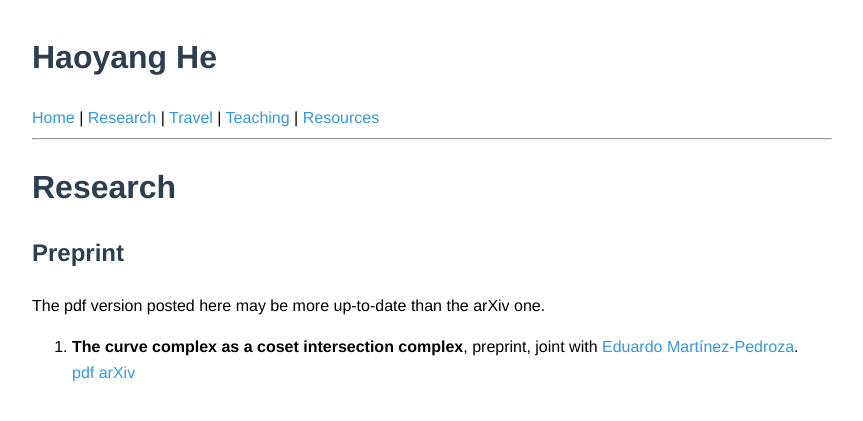
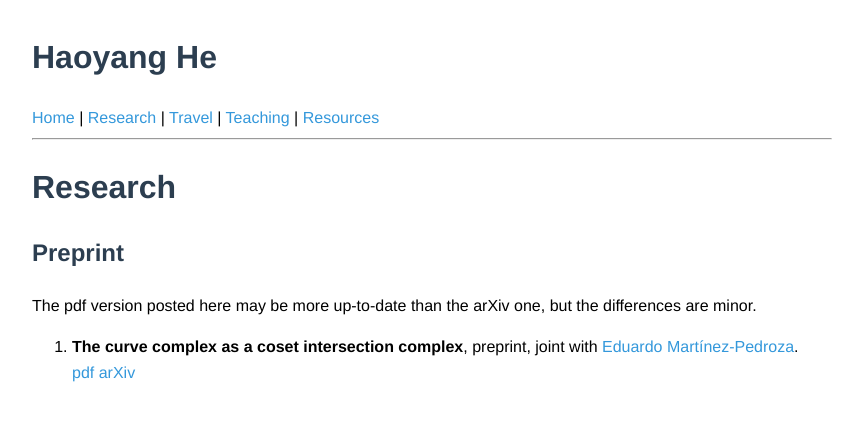
Before and after one commit to haoyang-he/haoyang-he.github.io, a Jekyll site: the page built from research.md, in a window 1280 px wide. Shown: the top 421 px of the page, without its empty margins (208-1071 px from the left). Built offline with Jekyll 4.4.1, drawn with Linux system fonts in a browser that asks for light colours.

Commit message:
Update research.md

```diff
--- a/research.md
+++ b/research.md
@@ -7,6 +7,6 @@ title: Research
 
 ## Preprint
 
-The pdf version posted here may be more up-to-date than the arXiv one.
+The pdf version posted here may be more up-to-date than the arXiv one, but the differences are minor.
 
 1. **The curve complex as a coset intersection complex**, preprint, joint with [Eduardo Martínez-Pedroza](https://www.math.mun.ca/~emartinezped/). <br> [pdf](files/cc_as_cic.pdf) [arXiv](https://arxiv.org/abs/2510.23955)
```
